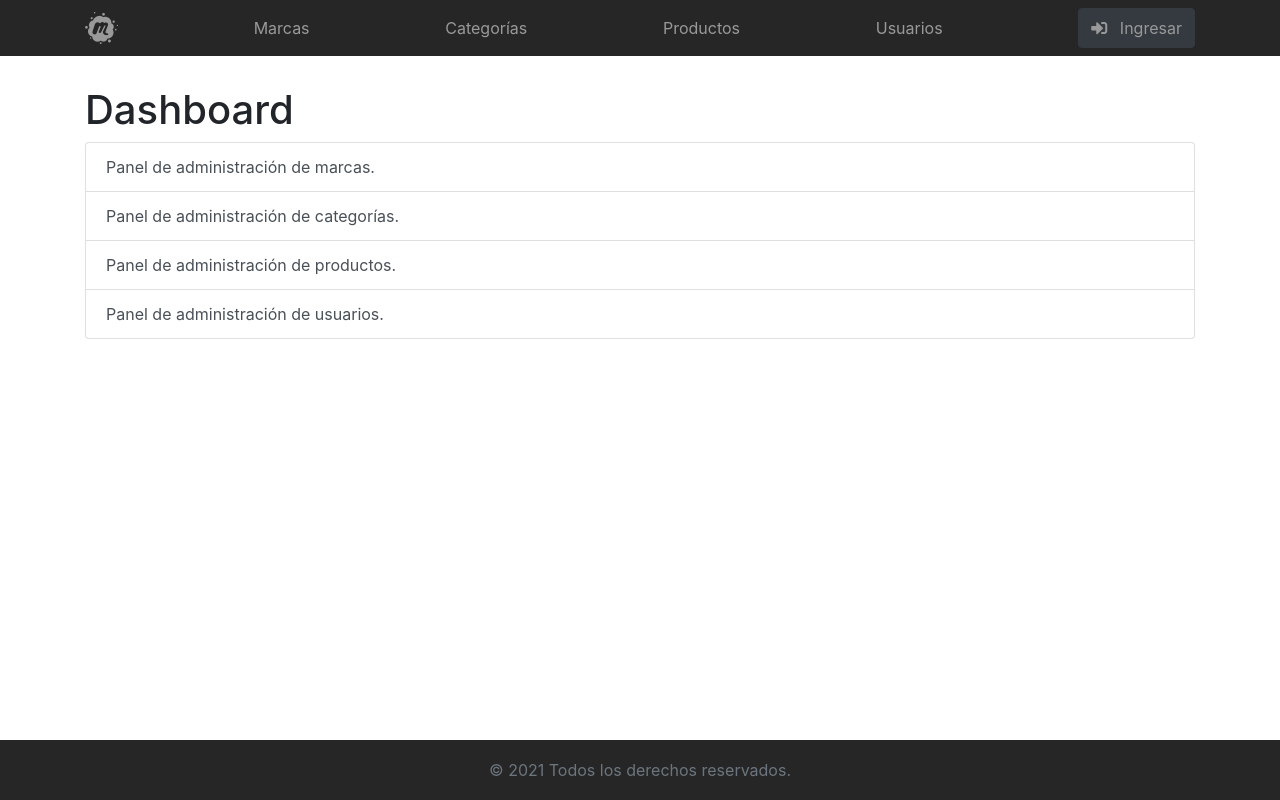
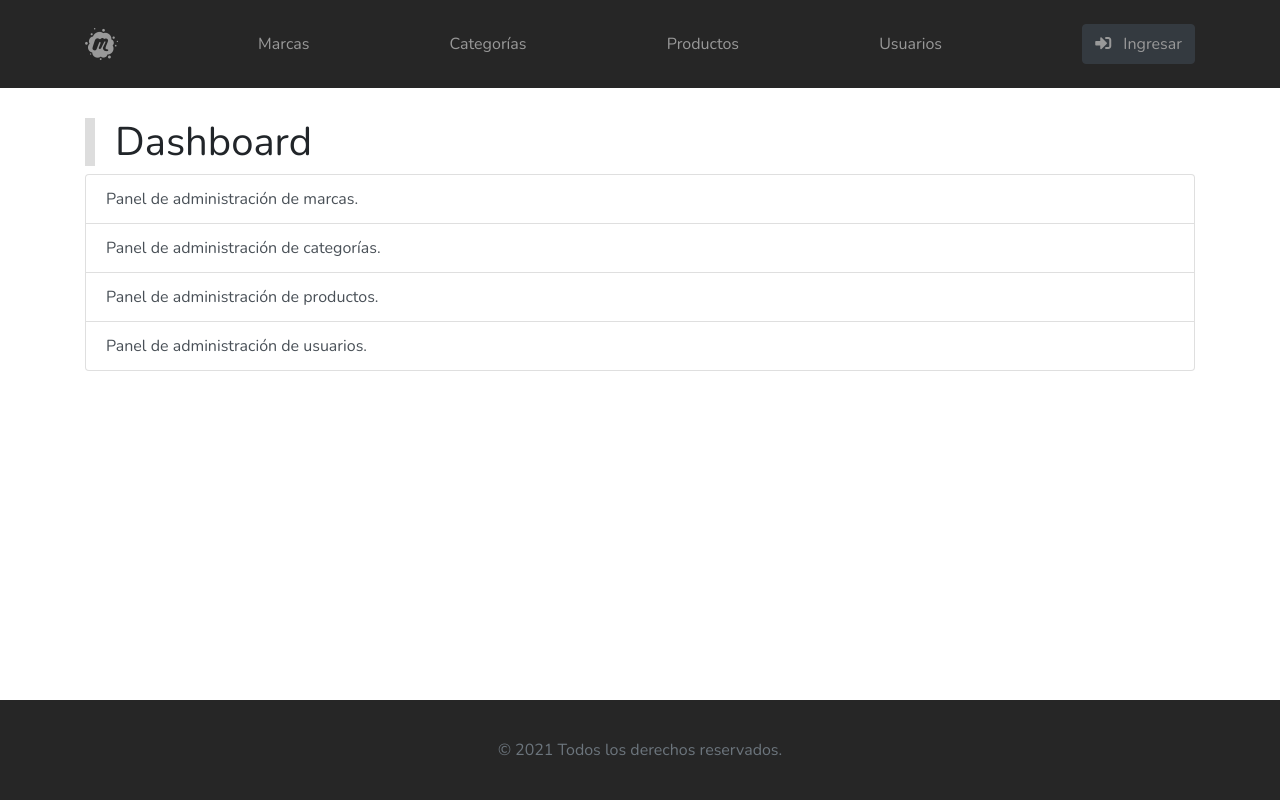
Before and after one commit to exegeses/php-48376, a PHP site: page /admin.php in a window 1280 px wide. Run offline with PHP 8.4, Linux system fonts and the light colour scheme; a stand-in replaces the project's code that opens the database connection; some libraries are stand-ins or nearby versions.

Commit message:
Midificación estética del Frontend (css)

```diff
--- a/sistema/css/estilos.css
+++ b/sistema/css/estilos.css
@@ -1,9 +1,11 @@
+@import url('https://fonts.googleapis.com/css2?family=Nunito:wght@300;400;600&display=swap');
 html {
     position: relative;
     min-height: 100%;
 }
 body {
-    margin-bottom: 60px; /* Margin bottom by footer height */
+    font-family: 'Nunito', sans-serif;
+    margin-bottom: 110px; /* Margin bottom by footer height */
 }
 
 /*
@@ -29,6 +31,14 @@ body {
 main{
     margin-top: 30px;
 }
+    h1{
+        border-left: 10px solid #ddd;
+        padding-left: 20px;
+    }
+
+    th{
+        font-weight: 600;
+    }
 
 .img50{
     width: 50%;
@@ -41,8 +51,8 @@ main{
     position: absolute;
     bottom: 0;
     width: 100%;
-    height: 60px; /* Set the fixed height of the footer here */
-    line-height: 60px; /* Vertically center the text there */
+    height: 100px; /* Set the fixed height of the footer here */
+    line-height: 100px; /* Vertically center the text there */
     background-color: rgba(0, 0, 0, .85);
     -webkit-backdrop-filter: saturate(180%) blur(20px);
     backdrop-filter: saturate(180%) blur(20px);
--- a/sistema/includes/nav.php
+++ b/sistema/includes/nav.php
@@ -1,4 +1,4 @@
-<nav class="site-header sticky-top py-2">
+<nav class="site-header sticky-top py-4">
     <div class="container d-flex flex-column flex-md-row justify-content-between">
         <a href="index.php" class="mt-1">
             <i class="fab fa-meetup fa-2x"></i>
```
